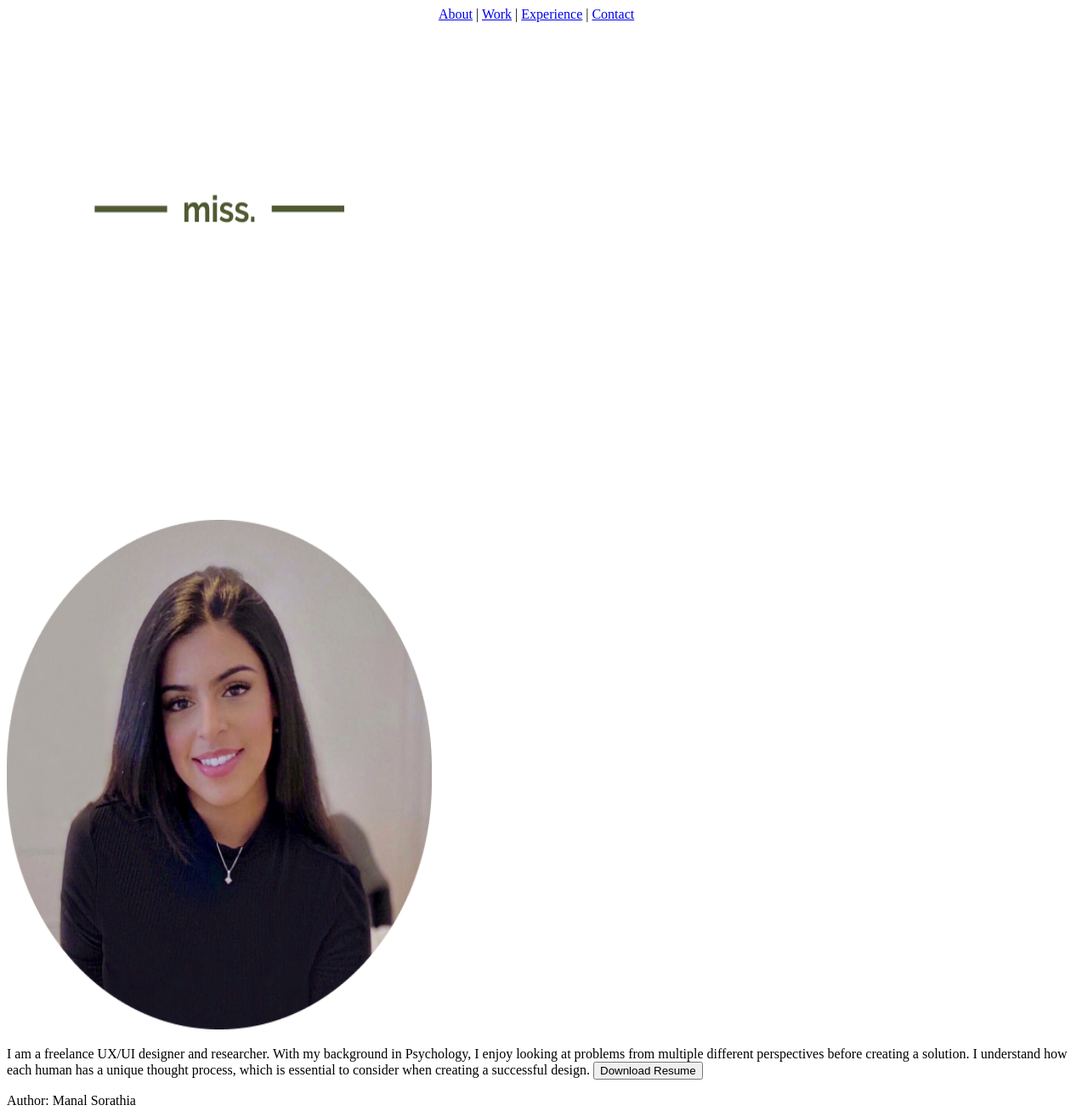
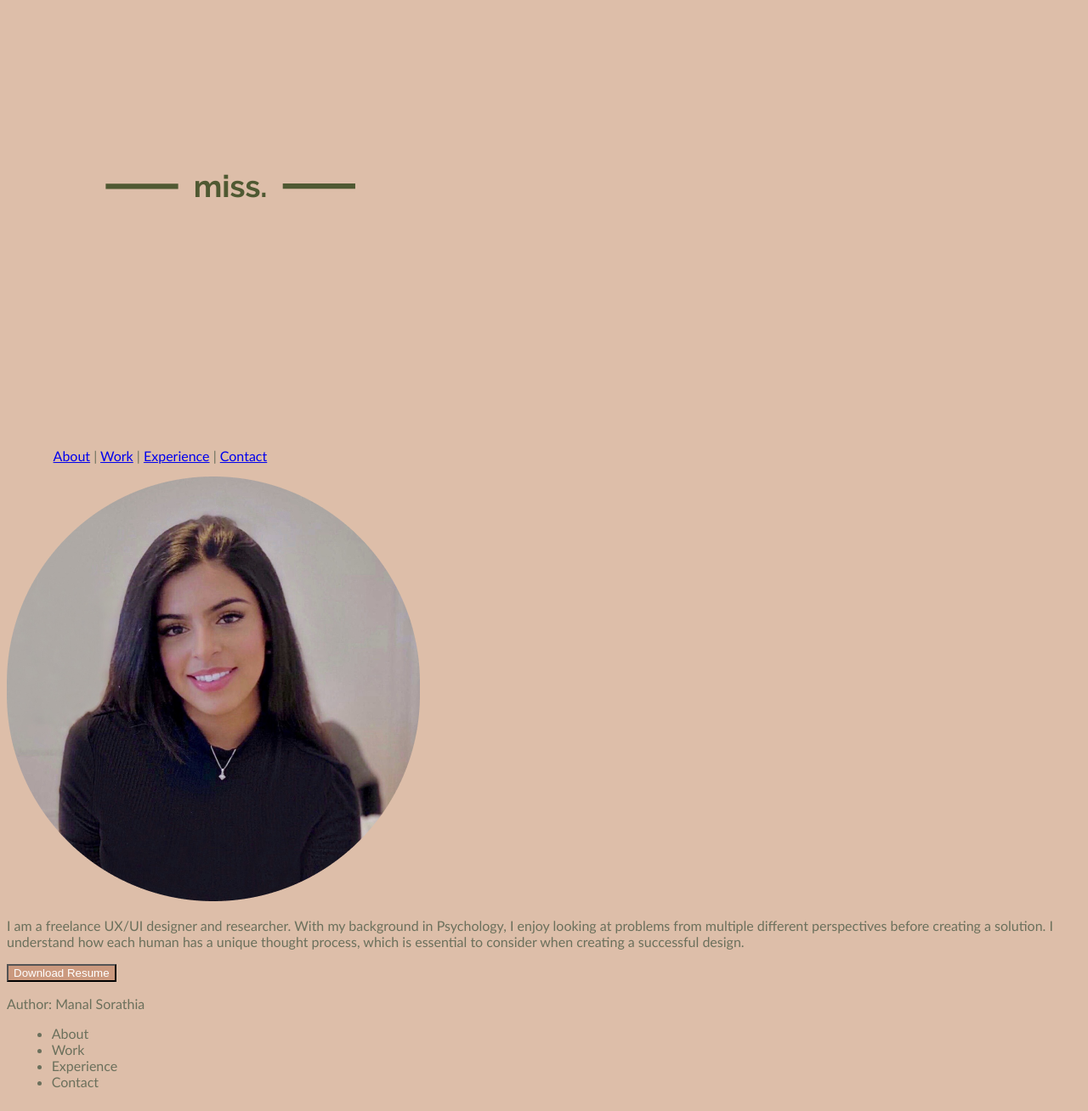
Before and after one commit to manalsorathia1/-UX_UI_HW_17, a plain HTML site: page index.html in a window 1280 px wide. Shown: the top 1308 px of the page at 85% size. After the commit the page ends 1283 px from the top, so only its background shows below. Drawn offline with Linux system fonts and the light colour scheme.

Commit message:
Hw update
added css

```diff
--- a/index.html
+++ b/index.html
@@ -7,36 +7,37 @@
     <title>Document</title>
     <link rel="stylesheet" href="style.css">
 </head>
+    <title>Hi, I'm Manal.</title>
+<body>
+<header class="navigation"></header>
+        <div class="logo">
+            <img src="Images/D E S I G N E R.png" alt="Manal Sorathia">
 
-    <title>Hi, I'm Manal.</title>
-
-
-<body>
-    <header class=Navigation></header>
-    <div class="logo"></div>
-            <img src="Images/D E S I G N E R.png" alt="Manal Sorathia" width="500" height="600">
-
-        <div class="inline-block"></div>
-            <nav class="inline-block">
+        <nav class="inline-Block">
             <a href="/About/">About</a> |
             <a href="/Work/">Work</a> |
             <a href="/Experience/">Experience</a> |
             <a href="/Contact/">Contact</a>
             </nav>
+        </div>
+</body>
+<section class= "heroImg">
+        <div class="content"></div>
+            <img src="Images/Face.png" alt="Manal Sorathia">
+            <p>I am a freelance UX/UI designer and researcher.
 
- <section class= heroImg>
-    <img src="Images/Face.png" alt="Manal Sorathia" width="500" height="600">
-    <p>I am a freelance UX/UI designer and researcher.
 
                 With my background in Psychology, I enjoy looking at problems from multiple different perspectives before creating a solution.
 
+
                 I understand how each human has a unique thought process, which is essential to consider when creating a successful design.
+            </p>
             <button type="button">Download Resume</button>
-    </p>
+
 </section>
 <footer>
         <p>Author: Manal Sorathia</p>
-        <ul class="inline-block">
+        <ul class="footer">
             <li>About</li>
             <li>Work</li>
             <li>Experience</li>
@@ -44,5 +45,5 @@
           </ul>
 </footer>
 
-</body>
+
 </html>
--- a/style.css
+++ b/style.css
@@ -1,12 +1,40 @@
-.inline-block {
-    display: inline-block ;
-    vertical-align: top
+.inline-Block {
+  display: inline-block;
+  vertical-align: top;
+  color: #6B705C;
+}
+body {
+  background-color: #DDBEA9;
+  font-family:'Gill Sans', 'Gill Sans MT', Calibri, 'Trebuchet MS', sans-serif;
+  height: 500px;
+
+}
+  .logo {
+    width: 23%;
+    padding: 1%;
+    text-align: left;
   }
-.logo {
-    width: 23%;
-    margin-left: auto;
-  }
-.navigation {
-    width: 73%;
+
+nav {
+    width: 100%;
     padding: 1%;
+    color: #6B705C;
+    vertical-align: top;
+    text-align: right;
+
+
 }
+.footer {
+  width: 50%;
+  margin-left: 1%;
+  color: #6B705C;
+
+}
+button{
+  background-color: #CB997E;
+  color: white;
+}
+
+p{
+  color: #6B705C;
+}
```
Also changed, not shown: 1 other file. Lines whose indentation alone changed are shown as unchanged.
